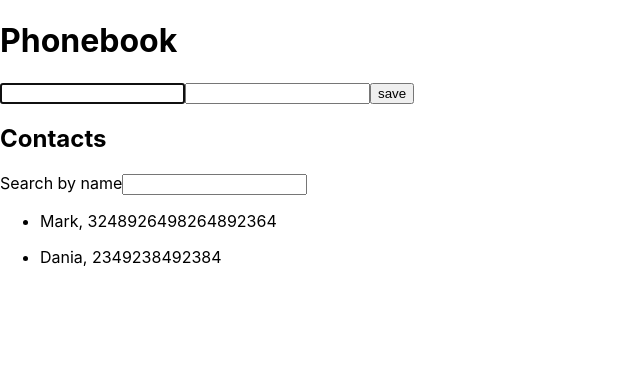
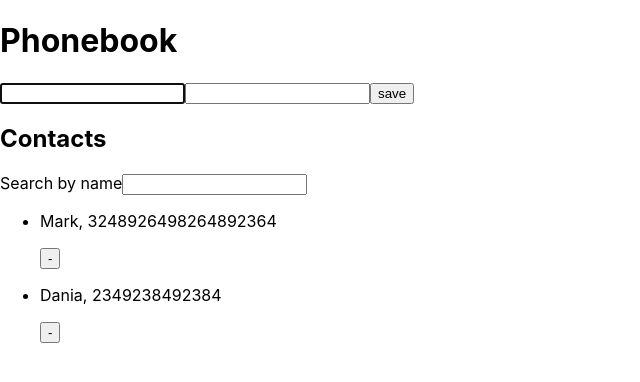
Before and after one commit to ZemMark/goit-react-hw-02-phonebook, a React (Create React App) app: page / in a window 1280 px wide. Shown: the top 382 px of the page, without its empty margins (0-640 px from the left). Built offline with nearby package versions, Linux system fonts and the light colour scheme.

Commit message:
delete contacts

```diff
--- a/src/components/App.jsx
+++ b/src/components/App.jsx
@@ -2,12 +2,13 @@ import { Component } from 'react';
 import Filter from './Filter/Filter';
 import ContactsList from './Form/Contacts/ContactsList';
 import Form from './Form/Form';
+import { nanoid } from 'nanoid';
 
 export class App extends Component {
   state = {
     contacts: [
-      { name: 'Mark', number: '3248926498264892364', id: 1 },
-      { name: 'Dania', number: '2349238492384', id: 2 },
+      { name: 'Mark', number: '3248926498264892364', id: nanoid() },
+      { name: 'Dania', number: '2349238492384', id: nanoid() },
     ],
     name: '',
     number: '',
@@ -23,26 +24,16 @@ export class App extends Component {
     const card = {
       name: this.state.name,
       number: this.state.number,
-      id: this.state.contacts.length + 1,
+      id: nanoid(),
     };
-
-    this.setState(
-      prevState => {
-        const isAlreadyExists = prevState.contacts.find(el => el.name === card.name);
-        if (isAlreadyExists) {
-          console.log(isAlreadyExists);
-          alert('already exists. Try to find this card in your phonebook or pick more specific name')
-          return prevState;
-        } else {
-          return {
-            ...prevState, contacts: [...prevState.contacts, {...card}]
-          }
-        }
-
-      },
-      this.reset
-    );
-  };
+    const isAlreadyExists = this.state.contacts.find(
+        el => el.name === card.name
+      );
+    if (isAlreadyExists) {
+      alert('already exists. Try to find this card in your phonebook or pick more specific name')
+    } else {
+      this.setState((prevState) => ({ contacts: [...prevState.contacts, {...card}]}), this.reset)}
+    }
   reset = () => {
     this.setState({ name: '' });
     this.setState({ number: '' });
@@ -56,10 +47,15 @@ export class App extends Component {
       return acc;
     }, []);
     this.setState({ filter: value, visible: visible });
-    console.log('visible:', this.state.visible );
+    console.log('visible:', this.state.visible);
     return visible;
   };
-
+  deletePhoneCard = (id, e) => {
+    const updatedArray = this.state.contacts.filter(contact => contact.id !== id);
+    console.log(updatedArray);
+    this.setState({ contacts: [...updatedArray] })
+    console.log(e.target.parentNode);
+  }
   render() {
     const { contacts, visible, filter } = this.state;
 
@@ -74,7 +70,7 @@ export class App extends Component {
         />
         <h2>Contacts</h2>
         <Filter filter={this.handleFilter} />
-        <ContactsList data={filter? visible:contacts} />
+        <ContactsList data={filter ? visible : contacts} deleteFn={ this.deletePhoneCard} />
       </div>
     );
   }
--- a/src/components/Form/Contacts/ContactsList.js
+++ b/src/components/Form/Contacts/ContactsList.js
@@ -1,7 +1,7 @@
 import { Component } from 'react';
 export class ContactsList extends Component {
   render() {
-    const { data } = this.props;
+    const { data, deleteFn } = this.props;
     return (
       <ul>
         {data.map(({ name, number, id }) => (
@@ -9,6 +9,9 @@ export class ContactsList extends Component {
             <p>
               {name}, {number}
             </p>
+            <button type="button" onClick={e => deleteFn(id, e)}>
+              -
+            </button>
           </li>
         ))}
       </ul>
```
